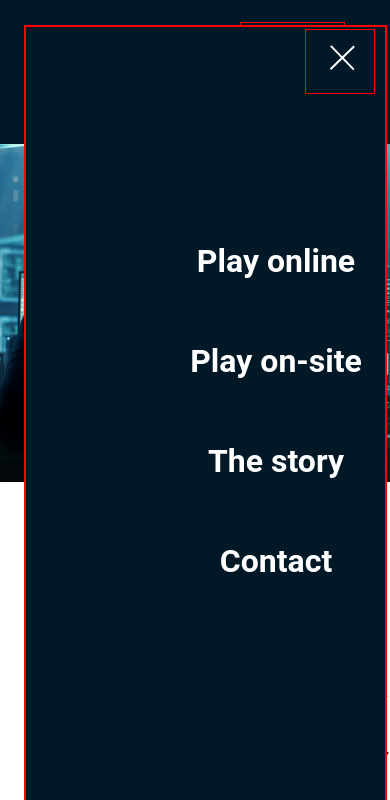
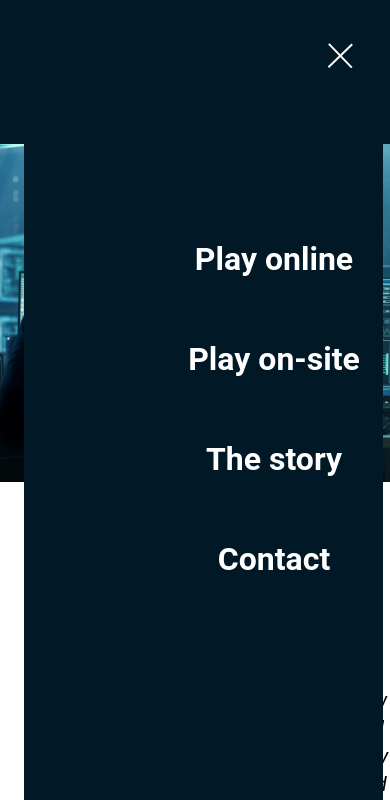
Before and after one commit to burrozd/escapeRoomFinal, a plain HTML site: page index.html in a window 390 px wide. Both pictures are taken after a click on the button 292 px from the left and 62 px from the top of the page. Shown: the top 800 px of the page. Drawn offline with Linux system fonts and the light colour scheme.

Commit message:
website structure correction

```diff
--- a/index.html
+++ b/index.html
@@ -12,7 +12,7 @@
 <body>
     <section class="nav">
         <button class="popupButton" id="popupButton"></button>
-        <div class="menuPopup" id="menuPopup" onclick="menuModal()">
+        <div class="menuPopup" id="menuPopup">
             <button class="popupClose"></button>
             <h1 class="pop-online">Play online</h1>
             <h1 class="pop-onsite">Play on-site</h1>
--- a/styles.css
+++ b/styles.css
@@ -28,7 +28,7 @@ body {
 .nav-logo-text {
     position: absolute;
     top: 75px;
-    left: 40px;
+    left: 58px;
 }
 
 .navbar {
@@ -75,6 +75,15 @@ a:hover {
 
 .navbar li {
     list-style-type: none;
+}
+
+.menuPopup {
+    display: none;
+}
+
+.popupButton {
+    background-color: #011827;
+    border: none;
 }
 
 
@@ -663,16 +672,16 @@ Mobile
         border: 6px solid #ffffff;
         border-radius: 8%;
     }
-    .nav .popupButton {
+    .popupButton {
         height: 80px;
         width: 105px;
         position: absolute;
         right: 45px;
         top: 22px;
         background: transparent;
-        /* border: none !important; */
-        border: 1px solid red;
-        z-index: 2;
+        border: none !important;
+        border: 1px solid #011827;
+        z-index: 4;
     }
     .menuPopup {
         background-color: #011827;
@@ -682,7 +691,6 @@ Mobile
         top: 25px;
         left: 24px;
         z-index: 4;
-        border: 2px solid red;
         display: none;
     }
     .closeButton {
@@ -693,7 +701,7 @@ Mobile
         top: 2px;
         background: transparent;
         /* border: none !important; */
-        border: 1px solid red;
+        border: 1px solid #011827;
         z-index: 10;
     }
     .menuPopup .popupClose {
```
